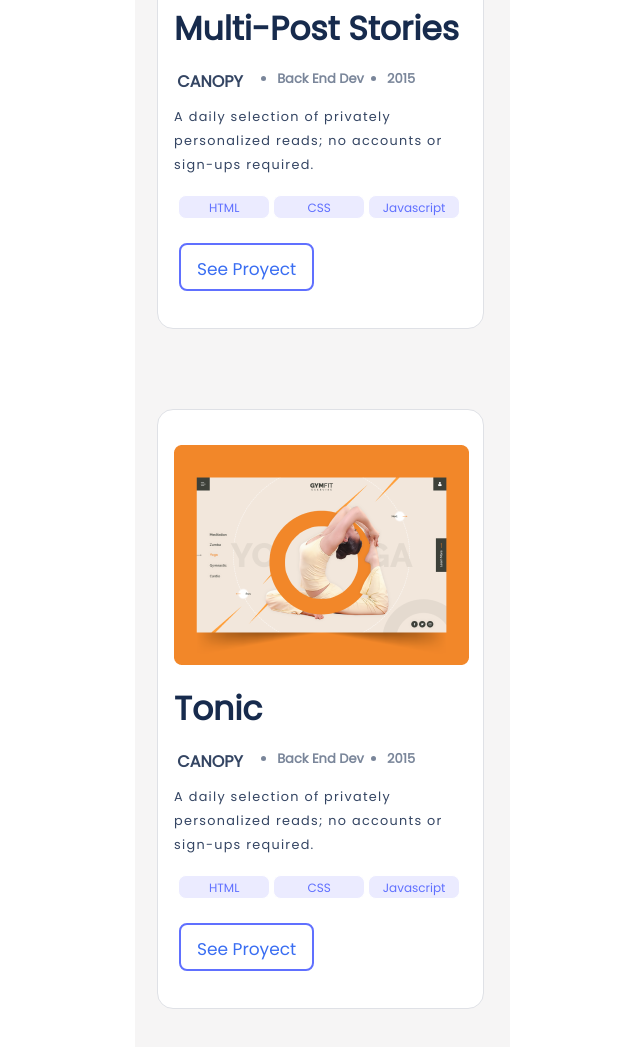
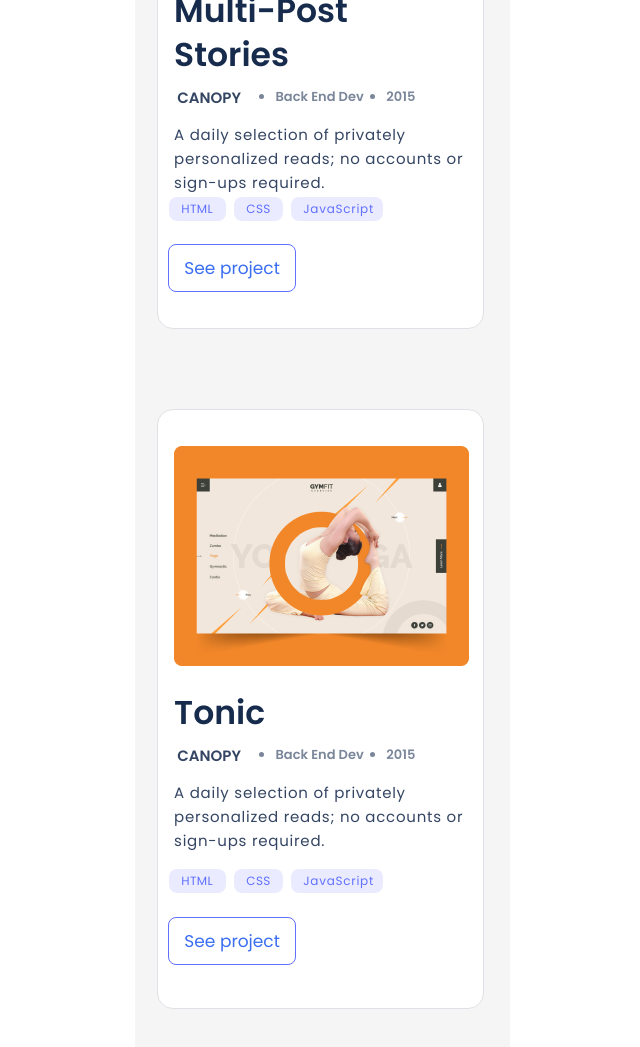
Before and after one commit to gonzaloalonzo/setupandmobilefirst, a website: page index.html in a window 1280 px wide. Shown: the part 1711-2758 px from the top of the page, without its empty margins (63-703 px from the left). Drawn offline with Linux system fonts and the light colour scheme.

Commit message:
Changes Required font-family, text size abd css

```diff
--- a/index.html
+++ b/index.html
@@ -39,7 +39,7 @@
           <ul>
             <li class="twitter"><img src="./images/twitter.png" alt=""></li>
             <li><img src="./images/Linkedin icon.svg" alt="">            </li>
-            <li><img src="./images/m.png" alt=""></li>
+            <li><img class="m" src="./images/m.png" alt=""></li>  <!--Check Img Path because it not visible!-->
             <li><img src="./images/git.png" alt=""></li>
             <li><img src="./images/hand.png" alt=""></li>
           </ul>
@@ -67,12 +67,12 @@
 
           <section class="button">
             <ul>
-              <li>HTML</li>
-              <li>CSS</li>
-              <li>Javascript</li>
+              <li class = "html">HTML</li>
+              <li class = "css">CSS</li>
+              <li class = "js">JavaScript</li>
             </ul>
             <div class="proyect">
-              <a href="#"><button>See Proyect</button></a>
+              <a href="#"><button>See project</button></a>
             </div>
           </section>
 
@@ -94,14 +94,14 @@
             <article>A daily selection of privately personalized reads; no accounts or sign-ups required.</article>
           </div>
 
-          <section class="button">
+          <section class="button multi">
             <ul>
-              <li>HTML</li>
-              <li>CSS</li>
-              <li>Javascript</li>
+              <li class = "html">HTML</li>
+              <li class = "css">CSS</li>
+              <li class = "js">JavaScript</li>
             </ul>
             <div class="proyect">
-              <a href="#"><button>See Proyect</button></a>
+              <a href="#"><button>See project</button></a>
             </div>
           </section>
 
@@ -126,12 +126,12 @@
 
           <section class="button">
             <ul>
-              <li>HTML</li>
-              <li>CSS</li>
-              <li>Javascript</li>
+              <li class = "html">HTML</li>
+              <li class = "css">CSS</li>
+              <li class = "js">JavaScript</li>
             </ul>
             <div class="proyect">
-              <a href="#"><button>See Proyect</button></a>
+              <a href="#"><button>See project</button></a>
             </div>
           </section>
 
@@ -142,7 +142,7 @@
           <img class="cardimg" src="./images/profesional.png" alt="">
 
           <div class="grid-item-title-1">
-            <p class="title">Tonic</p>
+            <p class="title">Multi-Post Stories</p>
             <div class="canopy">
               <p>CANOPY</p>
               <ul>
@@ -154,14 +154,14 @@
               no accounts or sign-ups required.</article>
           </div>
 
-          <section class="button">
+          <section class="button multi">
             <ul>
-              <li>HTML</li>
-              <li>CSS</li>
-              <li>Javascript</li>
+              <li class = "html">HTML</li>
+              <li class = "css">CSS</li>
+              <li class = "js">JavaScript</li>
             </ul>
             <div class="proyect">
-              <a href="#"><button>See Proyect</button></a>
+              <a href="#"><button>See project</button></a>
             </div>
           </section>
 
@@ -188,12 +188,10 @@
         <section class="socialmedia-botton">
           <ul>
             <li><img src="./images/git.png" alt=""></li>
-            <li><img src="./images/I.png" alt="">
-              <img src="./images/N.png" alt="">
-            <li><img src="./images/hand.png" alt=""></li>
+            <li><img class="in" src="./images/Linkedin icon.svg" alt=""> </li>
+            <li><img class="hand" src="./images/hand.png" alt=""></li>
             <li class="twitter"><img src="./images/twitter.png" alt=""></li>
-            </li>
-            <li><img src="./images/m.png" alt=""></li>
+            <li><img class="m" src="./images/m.png" alt=""></li>
           </ul>
         </section>
 
@@ -202,7 +200,7 @@
         </div>
 
 
-        <section class="lenguage">
+        <section class="language">
 
           <div class="legheader">
             <p>
@@ -214,7 +212,7 @@
           <div class="logo">
             <div class="leng">
               <div class="image"><img src="./images/Ellipse 1.png" alt=""></div>
-              <p>Javascript</p>
+              <p>JavaScript</p>
             </div>
 
             <div class="leng">
@@ -254,7 +252,7 @@
           <form action="submit">
             <input type="text" placeholder="Lorem Ipsum">
             <input type="email" placeholder="loremipsum@gmail.com">
-            <textarea name="texto" rows="4" cols="30">Write your message here</textarea>
+            <textarea name="texto" rows="4" cols="30">Write your message here...</textarea>
             <input class="btn" type="submit" value="Get in touch">
 
           </form>
--- a/style.css
+++ b/style.css
@@ -1,4 +1,4 @@
-@import url('https://fonts.googleapis.com/css2?family=Poppins&display=swap');
+@import url('https://fonts.googleapis.com/css2?family=Poppins:wght@400;500;600&display=swap');
 
 * {
   box-sizing: border-box;
@@ -72,7 +72,7 @@
   font-family: 'Poppins', sans-serif;
   font-style: normal;
   font-weight: 700;
-  font-size: 46px;
+  font-size: 40px;
   line-height: 52px;
   display: flex;
   align-items: center;
@@ -129,6 +129,10 @@
   line-height: 44px;
   color: #172b4d;
   margin-top: -0.9rem;
+}
+
+.socialmedia .m {
+  margin-top: 3px;
 }
 
 .socialmedia ul {
@@ -233,15 +237,45 @@
   padding-left: 9%;
 }
 
+.socialmedia-botton .in {
+  margin-left: 20px;
+}
+
+.socialmedia-botton .hand {
+  margin-left: 20px;
+}
+
+.socialmedia-botton .twitter {
+  margin-left: 20px;
+}
+
+.socialmedia-botton .m {
+  margin-left: 20px;
+}
+
 .card .canopy p {
   width: 55px;
   height: 16px;
   font-family: 'Poppins', sans-serif;
   font-style: normal;
   font-weight: 600;
-  font-size: 16px;
+  font-size: 15px;
   color: #344563;
   margin-left: 0.2rem;
+}
+
+.multi ul {
+  display: flex;
+  margin-left: -3em;
+  margin-bottom: 30%;
+  margin-top: -16px;
+}
+
+.button ul {
+  display: flex;
+  margin-left: -3em;
+  margin-bottom: 30%;
+  margin-top: -27px;
 }
 
 .card .canopy ul {
@@ -260,16 +294,16 @@
   font-family: 'Poppins', sans-serif;
   font-style: normal;
   font-weight: 400;
-  font-size: 0.8rem;
+  font-size: 15px;
   line-height: 24px;
   color: #344563;
-  letter-spacing: 0.1em;
+  letter-spacing: 0.05em;
   flex: none;
   order: 1;
   flex-grow: 0;
 }
 
-.cards .canopy li {
+.cards .canopy ul li {
   position: relative;
   font-family: 'Poppins', sans-serif;
   font-style: normal;
@@ -287,7 +321,7 @@
 .cards .canopy {
   display: grid;
   grid-template-columns: repeat(2, auto);
-  margin-top: -1.9em;
+  margin-top: -2.4em;
 }
 
 .cards .canopy ul {
@@ -299,9 +333,71 @@
 .button {
   width: 295px;
   height: 76px;
-  margin-right: 30%;
 }
 
+.cards .button ul .html {
+  display: flex;
+  flex-direction: row;
+  align-items: center;
+  padding: 4px 12px;
+  width: 57px;
+  height: 24px;
+  background: #ebebff;
+  border-radius: 8px;
+  flex: none;
+  order: 0;
+  font-family: 'Poppins', sans-serif;
+  font-style: normal;
+  font-size: 12px;
+  line-height: 16px;
+  letter-spacing: 0.03em;
+  color: #6070ff;
+  margin-left: 0.2rem;
+}
+
+.cards .button ul .css {
+  display: flex;
+  flex-direction: row;
+  align-items: center;
+  padding: 4px 12px;
+  width: 49px;
+  height: 24px;
+  background: #ebebff;
+  border-radius: 8px;
+  flex: none;
+  order: 1;
+  flex-grow: 0;
+  font-family: 'Poppins', sans-serif;
+  font-style: normal;
+  font-size: 12px;
+  line-height: 16px;
+  letter-spacing: 0.03em;
+  color: #6070ff;
+  margin-left: 0.5rem;
+}
+
+.cards .button ul .js {
+  display: flex;
+  flex-direction: row;
+  align-items: center;
+  padding: 4px 12px;
+  width: 92px;
+  height: 24px;
+  background: #ebebff;
+  border-radius: 8px;
+  flex: none;
+  order: 2;
+  flex-grow: 0;
+  font-family: 'Poppins', sans-serif;
+  font-style: normal;
+  font-size: 12px;
+  line-height: 16px;
+  letter-spacing: 0.06em;
+  color: #6070ff;
+  margin-left: 0.5rem;
+}
+
+/*
 .cards .button ul {
   font-family: 'Poppins', sans-serif;
   font-style: normal;
@@ -328,7 +424,7 @@
   order: 0;
   flex-grow: 0;
   margin-left: 1%;
-}
+}  */
 
 .cardimg {
   width: 295px;
@@ -342,23 +438,24 @@
   text-align: center;
   letter-spacing: 0.2em;
   text-decoration: none;
-  margin-top: 1.5em;
+  margin-top: -4.5em;
+  margin-left: -11px;
 }
 
 .proyect button {
-  border: 2px solid #6070ff;
-  width: 135px;
+  border: 1px solid #6070ff;
+  width: 128px;
   height: 48px;
   border-radius: 8px;
-  padding: 12px;
+  padding: 9px;
   background-color: #fff;
   font-family: 'Poppins', sans-serif;
   font-style: normal;
-  font-weight: 500;
   font-size: 17px;
   line-height: 24px;
   color: #396df2;
   margin-left: 2%;
+  margin-top: 7px;
 }
 
 .aboutmyself {
@@ -430,23 +527,22 @@
 }
 
 .get button {
-  border: 2px solid #6070ff;
+  border: 1px solid #6070ff;
   width: 160px;
   height: 48px;
   border-radius: 8px;
   text-decoration: none;
   margin-left: 18%;
-  padding: 12px;
+  padding: 10px;
   background-color: #fff;
   font-family: 'Poppins', sans-serif;
   font-style: normal;
-  font-weight: 500;
   font-size: 17px;
   line-height: 24px;
   color: #396df2;
 }
 
-.lenguage {
+.language {
   height: 375px;
   display: grid;
   grid-template-columns: auto auto;
@@ -589,12 +685,11 @@ form input {
   bottom: 0;
   background: #fff;
   border: 1px solid #cfd8dc;
-  border-radius: 5%;
+  border-radius: 8px;
   text-indent: 10px;
 }
 
 form input::placeholder {
-  font-weight: bold;
   text-indent: 1em;
 }
 
@@ -620,7 +715,6 @@ form .btn {
   height: 48px;
   font-family: 'Poppins', sans-serif;
   font-style: normal;
-  font-weight: 500;
   font-size: 17px;
   line-height: 24px;
   display: flex;
@@ -629,6 +723,7 @@ form .btn {
   letter-spacing: 0.03em;
   color: #6070ff;
   padding: 12px;
+  padding-left: 3px;
 }
 
 .botton {
```
Also changed, not shown: images/m.png (added).
